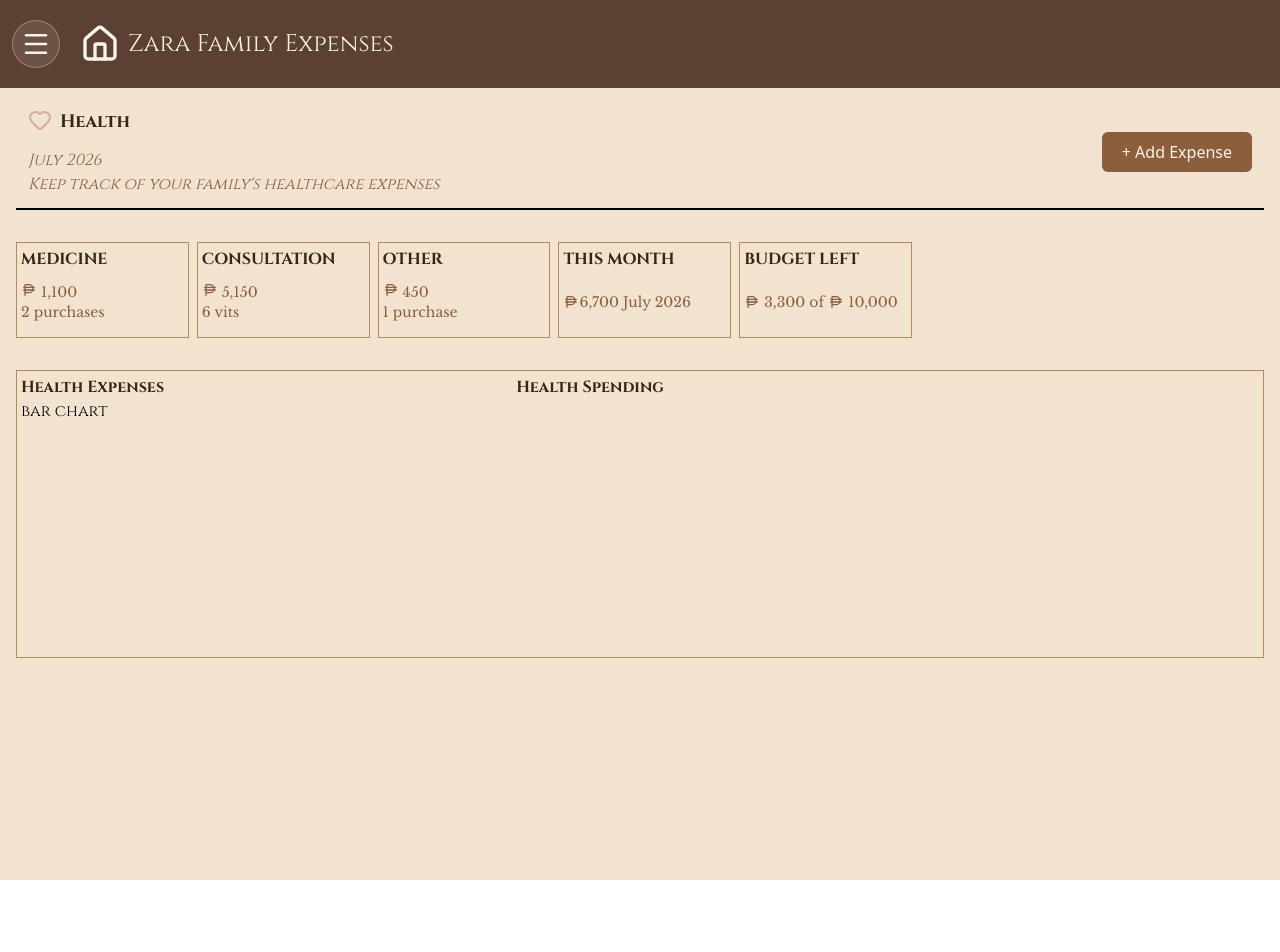
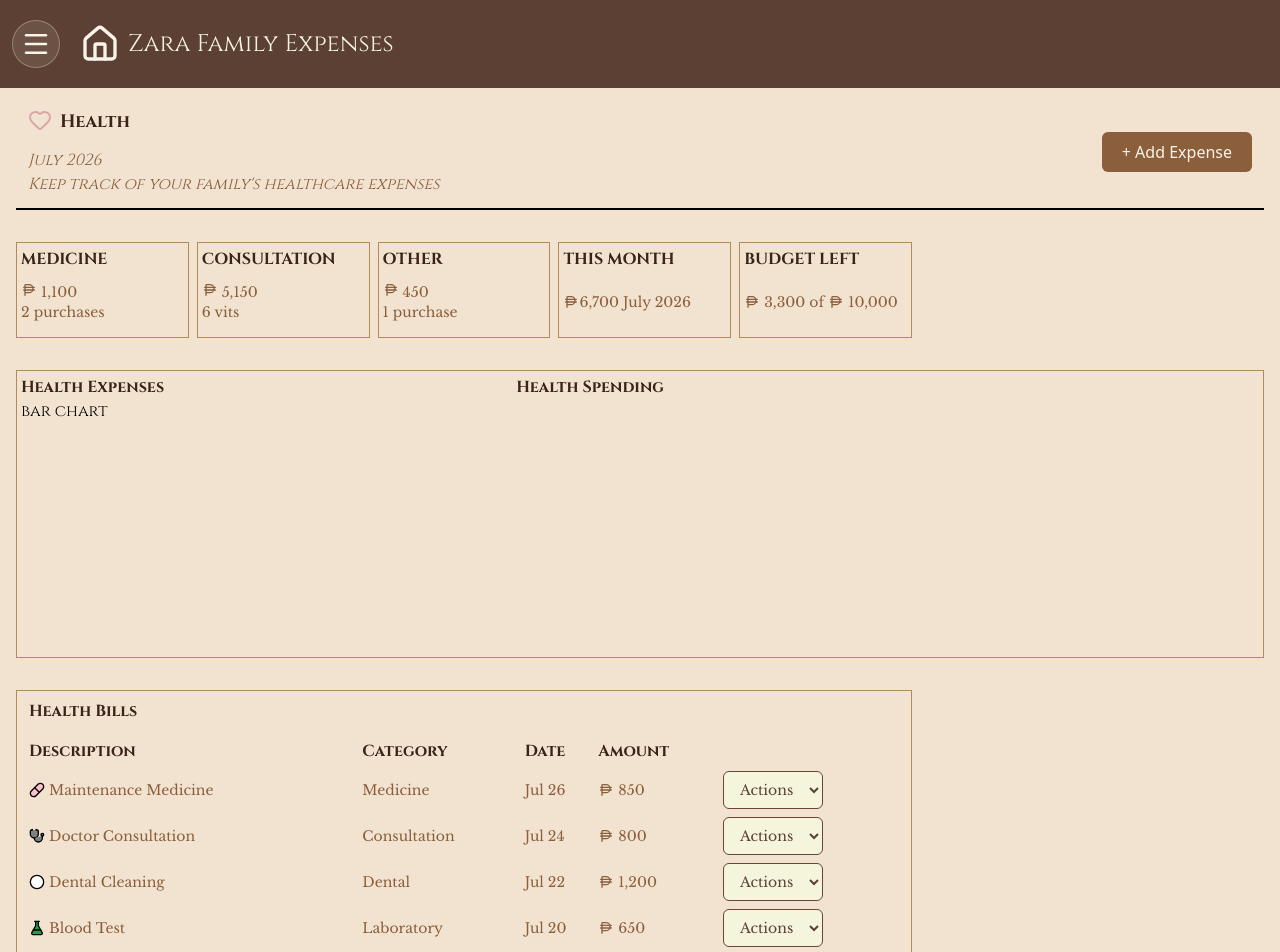
Before and after one commit to Jericho0909/home-expense-tracker, a Next.js app: page /1/health in a window 1280 px wide. Shown: the top 952 px of the page. Before the commit the page ends 880 px from the top, so only its background shows below. Built offline with nearby package versions, Linux system fonts and the light colour scheme; a web font is replaced by a local one.

Commit message:
style: finalize health page layout and UI

```diff
--- a/app/(root)/[expenses]/health/page.tsx
+++ b/app/(root)/[expenses]/health/page.tsx
@@ -4,6 +4,7 @@ import { useContext, useEffect } from "react"
 import ExpensesSectionContext from "@/app/context/expensesSectionContext"
 import ButtonModal from "@/app/components/ButtonModal"
 import SummaryCards from "@/app/components/SummaryCard"
+import BillsTable from "@/app/components/BillsTable"
 import { HealthData } from "@/app/constant/expensesData"
 import { Heart, PhilippinePeso } from 'lucide-react';
 import type { TableColumn, HealthExpense } from "@/app/type/model"
@@ -85,7 +86,7 @@ const Health = () => {
         },
     ]
 
-    const TransportationColumn: TableColumn<HealthExpense>[] = [
+    const HealthColumn: TableColumn<HealthExpense>[] = [
         {
             label: "Description",
             render: (item) =>
@@ -230,6 +231,23 @@ const Health = () => {
 
                 </div>
             </div>
+
+            <div className="w-4xl h-auto py-1 px-2 border border-[#B38B59] mb-8">
+                <div className="flex flex-col p-1 w-">
+                    <span
+                        className="font-bold text-[#3B2416]"
+                        style={{ fontFamily: "var(--font-cinzel)"}}
+                    >
+                        Health Bills
+                    </span>
+                </div>
+                <div className="block w-auto min-h-48 p-1">
+                    <BillsTable
+                        data={HealthExpenses}
+                        columns={HealthColumn}
+                    />
+            </div>
+            </div>
         </section>
     )
 }
--- a/app/constant/billIcons.tsx
+++ b/app/constant/billIcons.tsx
@@ -125,13 +125,13 @@ export const TransportationBillIcons: Record<TransportationCategory, IconType> =
 
 export const HealthBillIcons: Record<HealthCategory, IconType> = {
     Medicine: {
-        icon: <Pill size={16} color="black" fill="#7C3AED" />,
+        icon: <Pill size={16} color="black" fill="pink" />,
     },
     Consultation: {
-        icon: <Stethoscope size={16} color="black" fill="#2563EB" />,
+        icon: <Stethoscope size={16} color="black" fill="gray" />,
     },
     Dental: {
-        icon: <Smile size={16} color="black" fill="#0891B2" />,
+        icon: <Smile size={16} color="black" fill="white" />,
     },
     Laboratory: {
         icon: <FlaskConical size={16} color="black" fill="#16A34A" />,
```
